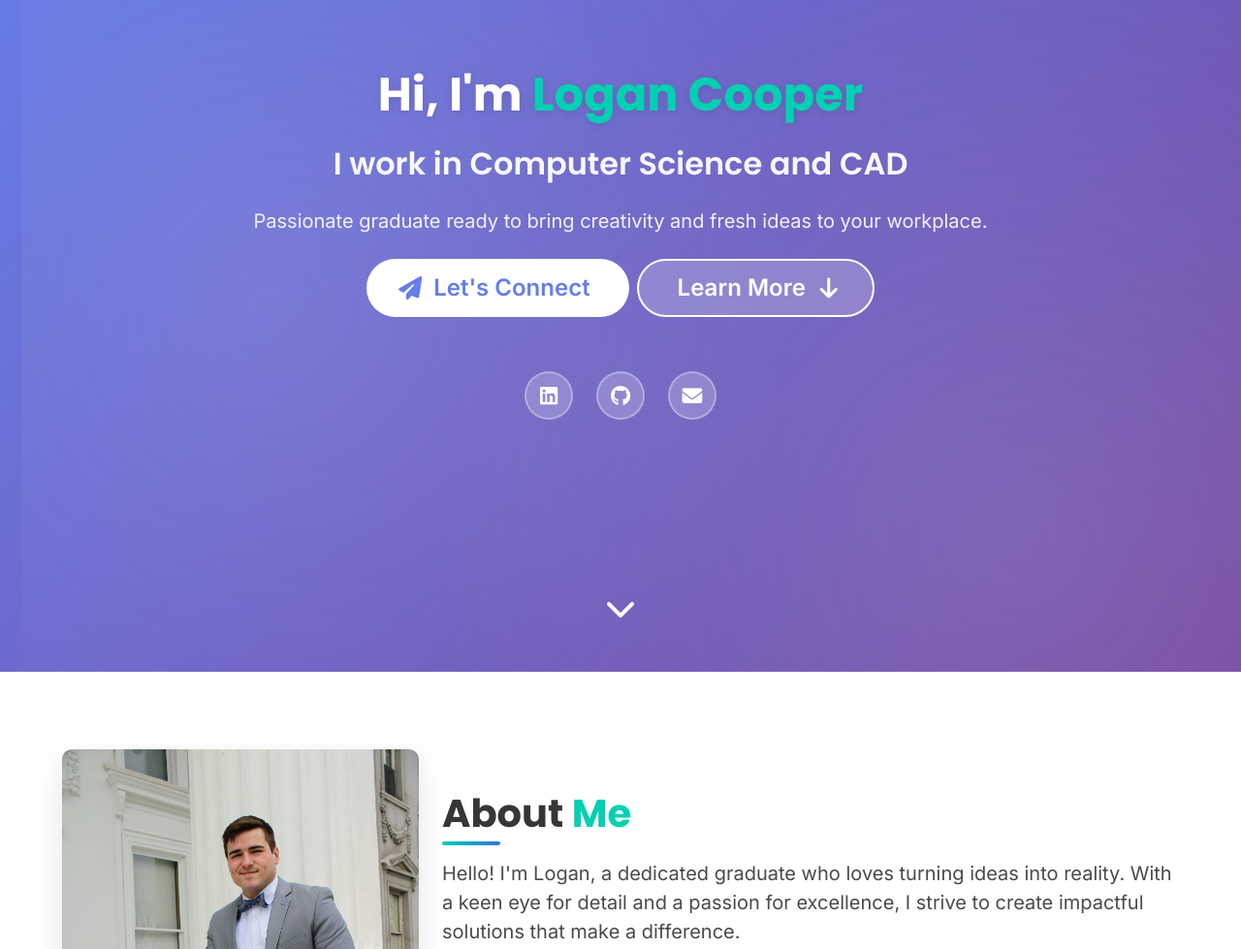
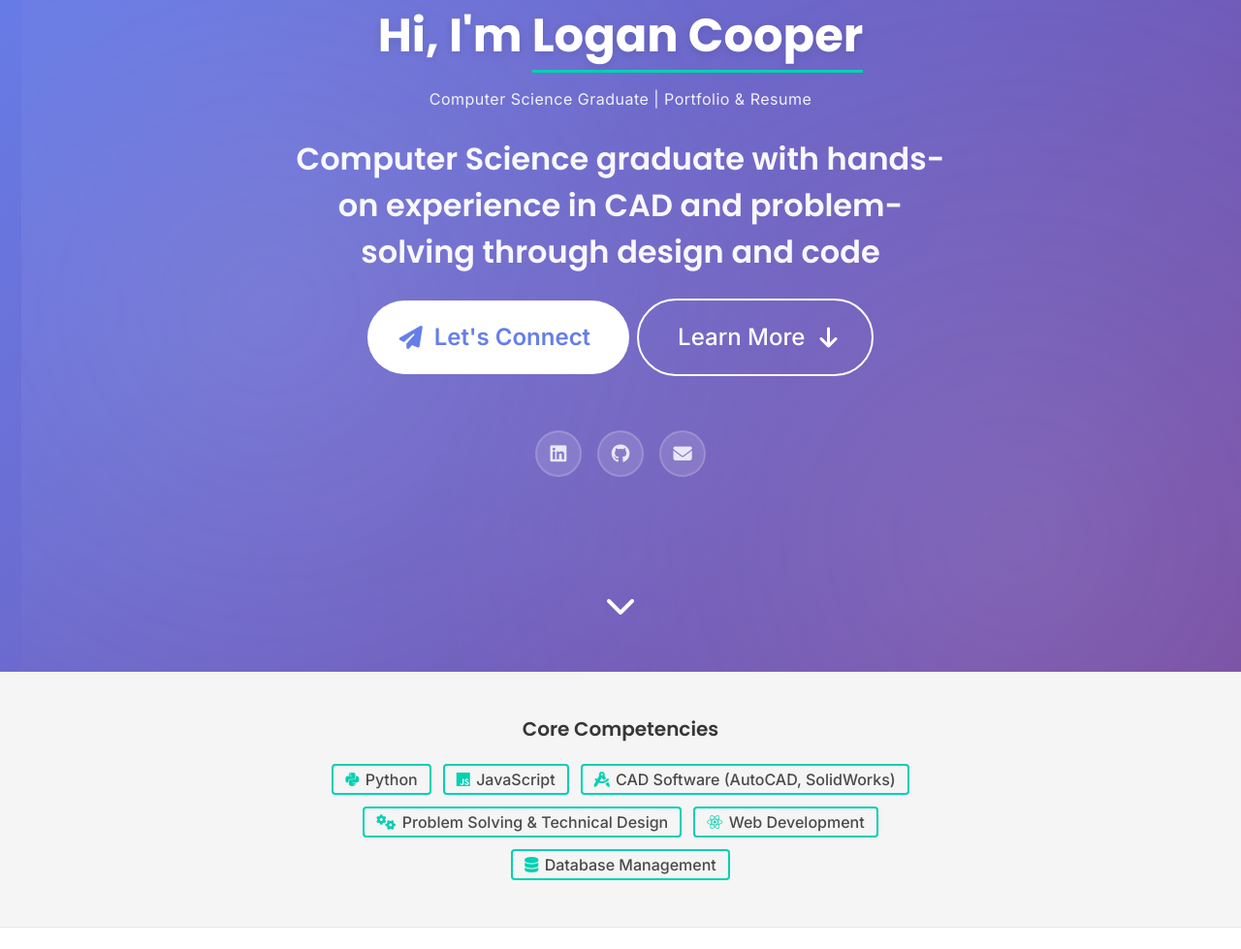
Before and after one commit to LoganCoop/logan-cooper-resume-website, a website: page public/index.html in a window 1280 px wide. Shown: the part 107-1086 px from the top of the page at 97% size. Drawn offline with nearby package versions, Linux system fonts and the light colour scheme.

Commit message:
Added upgrades

```diff
--- a/public/css/style.css
+++ b/public/css/style.css
@@ -18,16 +18,37 @@ body {
   font-family: 'Inter', sans-serif;
   color: var(--text-color);
   overflow-x: hidden;
+  font-size: 16px;
+  line-height: 1.7;
 }
 
 /* Typography */
 h1, h2, h3, h4, h5, h6 {
   font-family: 'Poppins', sans-serif;
+  color: white;
+  font-weight: 700;
+}
+
+.section h2, .section h3, .section h4 {
+  color: var(--dark-color);
+}
+
+p, .content {
+  line-height: 1.8;
+  font-weight: 300;
+  font-size: 0.95rem;
 }
 
 .highlight {
   color: var(--primary-color);
   position: relative;
+}
+
+.highlight-white {
+  color: white;
+  position: relative;
+  border-bottom: 3px solid var(--primary-color);
+  padding-bottom: 2px;
 }
 
 /* Navigation */
@@ -96,47 +117,63 @@ h1, h2, h3, h4, h5, h6 {
   color: white;
   font-size: 3.5rem;
   font-weight: 700;
-  margin-bottom: 1rem;
+  margin-bottom: 0.5rem;
   text-shadow: 0 2px 10px rgba(0, 0, 0, 0.1);
+}
+
+.hero-credential {
+  color: rgba(255, 255, 255, 0.85);
+  font-size: 1rem;
+  font-weight: 400;
+  margin-bottom: 1.5rem;
+  letter-spacing: 0.5px;
 }
 
 .hero-subtitle {
   color: rgba(255, 255, 255, 0.95);
-  font-weight: 400;
-  margin-bottom: 1.5rem;
+  font-weight: 300;
+  margin-bottom: 2rem;
+  line-height: 1.5;
+  max-width: 700px;
+  margin-left: auto;
+  margin-right: auto;
 }
 
 .hero p {
   color: rgba(255, 255, 255, 0.9);
 }
 
-.hero .button.is-primary {
+.hero .button.is-primary, .btn-primary {
   background: white;
   color: var(--gradient-start);
   border: none;
   font-weight: 600;
-  padding: 1.5rem 2.5rem;
+  padding: 1.25rem 2.5rem;
+  height: auto;
   transition: var(--transition);
 }
 
-.hero .button.is-primary:hover {
+.hero .button.is-primary:hover, .btn-primary:hover {
   transform: translateY(-3px);
   box-shadow: 0 10px 25px rgba(0, 0, 0, 0.2);
+  background: white;
+  color: var(--gradient-start);
 }
 
-.hero .button.is-light {
-  background: rgba(255, 255, 255, 0.2);
+.hero .button.is-outlined-white, .btn-secondary {
+  background: transparent;
   color: white;
   border: 2px solid white;
-  backdrop-filter: blur(10px);
-  font-weight: 600;
-  padding: 1.5rem 2.5rem;
+  font-weight: 500;
+  padding: 1.25rem 2.5rem;
+  height: auto;
   transition: var(--transition);
 }
 
-.hero .button.is-light:hover {
-  background: white;
-  color: var(--gradient-start);
+.hero .button.is-outlined-white:hover, .btn-secondary:hover {
+  background: rgba(255, 255, 255, 0.1);
+  color: white;
+  border-color: white;
   transform: translateY(-3px);
 }
 
@@ -159,7 +196,7 @@ h1, h2, h3, h4, h5, h6 {
 /* Social Links */
 .social-links {
   display: flex;
-  gap: 1.5rem;
+  gap: 1rem;
   justify-content: center;
   align-items: center;
 }
@@ -168,22 +205,25 @@ h1, h2, h3, h4, h5, h6 {
   display: inline-flex;
   align-items: center;
   justify-content: center;
-  width: 50px;
-  height: 50px;
-  background: rgba(255, 255, 255, 0.2);
+  width: 48px;
+  height: 48px;
+  background: rgba(255, 255, 255, 0.15);
   backdrop-filter: blur(10px);
   border-radius: 50%;
   color: white;
-  font-size: 1.3rem;
+  font-size: 1.2rem;
   transition: var(--transition);
-  border: 2px solid rgba(255, 255, 255, 0.3);
+  border: 2px solid rgba(255, 255, 255, 0.2);
+  opacity: 0.85;
 }
 
 .social-link:hover {
-  background: white;
-  color: var(--primary-color);
-  transform: translateY(-5px) scale(1.1);
-  box-shadow: 0 10px 25px rgba(0, 0, 0, 0.2);
+  background: rgba(255, 255, 255, 0.25);
+  color: white;
+  transform: translateY(-3px) scale(1.05);
+  box-shadow: 0 8px 20px rgba(0, 0, 0, 0.15);
+  opacity: 1;
+  border-color: rgba(255, 255, 255, 0.4);
 }
 
 #contact .social-link {
@@ -227,11 +267,62 @@ h1, h2, h3, h4, h5, h6 {
   padding: 5rem 1.5rem;
 }
 
+.skills-snapshot {
+  padding: 3rem 1.5rem;
+  background: var(--light-color);
+  border-bottom: 1px solid #e8e8e8;
+}
+
+.skills-snapshot .title {
+  color: var(--dark-color);
+  font-weight: 600;
+  font-size: 1.25rem;
+}
+
+.skill-tags {
+  display: flex;
+  flex-wrap: wrap;
+  gap: 0.75rem;
+  justify-content: center;
+  align-items: center;
+}
+
+.skill-tag {
+  background: white;
+  color: var(--dark-color);
+  border: 2px solid var(--primary-color);
+  padding: 0.6rem 1rem;
+  font-weight: 500;
+  font-size: 0.9rem;
+  transition: var(--transition);
+}
+
+.skill-tag i {
+  color: var(--primary-color);
+  margin-right: 0.4rem;
+}
+
+.skill-tag:hover {
+  background: var(--primary-color);
+  color: white;
+  transform: translateY(-2px);
+  box-shadow: 0 4px 12px rgba(0, 209, 178, 0.3);
+}
+
+.skill-tag:hover i {
+  color: white;
+}
+
 .section-title {
   font-weight: 700;
   margin-bottom: 3rem;
   position: relative;
   display: inline-block;
+  color: var(--dark-color);
+}
+
+.section-title .highlight {
+  color: var(--primary-color);
 }
 
 .section-title::after {
@@ -483,6 +574,10 @@ h1, h2, h3, h4, h5, h6 {
   .timeline {
     margin-left: 10px;
   }
+
+  .section {
+    padding: 4rem 1.5rem;
+  }
 }
 
 @media screen and (max-width: 768px) {
@@ -490,12 +585,29 @@ h1, h2, h3, h4, h5, h6 {
     font-size: 2rem;
   }
 
+  .hero-subtitle {
+    font-size: 1.2rem;
+  }
+
   .section {
-    padding: 3rem 1.5rem;
+    padding: 3.5rem 1.5rem;
+  }
+
+  .skills-snapshot {
+    padding: 2.5rem 1.5rem;
+  }
+
+  .skill-tags {
+    gap: 0.5rem;
+  }
+
+  .skill-tag {
+    font-size: 0.85rem;
+    padding: 0.5rem 0.8rem;
   }
 
   .social-links {
-    gap: 1rem;
+    gap: 0.9rem;
   }
 
   .social-link {
@@ -506,6 +618,25 @@ h1, h2, h3, h4, h5, h6 {
 
   .contact-form-box {
     padding: 1.5rem;
+  }
+
+  /* Add more vertical spacing between sections on mobile */
+  #about, #experience, #skills, #contact {
+    padding-top: 4rem;
+    padding-bottom: 4rem;
+  }
+
+  p, .content {
+    margin-bottom: 1.5rem;
+  }
+
+  .buttons {
+    margin-top: 2rem;
+  }
+
+  .btn-primary, .btn-secondary {
+    padding: 1rem 2rem;
+    font-size: 0.95rem;
   }
 }
 
--- a/public/index.html
+++ b/public/index.html
@@ -65,20 +65,18 @@
           <div class="column is-12">
             <div class="hero-content fade-in">
               <h1 class="title is-1 is-spaced hero-title">
-                Hi, I'm <span class="highlight">Logan Cooper</span>
+                Hi, I'm <span class="highlight-white">Logan Cooper</span>
               </h1>
+              <p class="hero-credential">Computer Science Graduate | Portfolio & Resume</p>
               <h2 class="subtitle is-3 hero-subtitle">
-                I work in Computer Science and CAD
+                Computer Science graduate with hands-on experience in CAD and problem-solving through design and code
               </h2>
-              <p class="is-size-5 mb-5">
-                Passionate graduate ready to bring creativity and fresh ideas to your workplace.
-              </p>
               <div class="buttons is-centered">
-                <a class="button is-primary is-large is-rounded" href="#contact">
+                <a class="button is-primary is-large is-rounded btn-primary" href="#contact">
                   <span class="icon"><i class="fas fa-paper-plane"></i></span>
                   <span>Let's Connect</span>
                 </a>
-                <a class="button is-light is-large is-rounded" href="#about">
+                <a class="button is-outlined-white is-large is-rounded btn-secondary" href="#about">
                   <span>Learn More</span>
                   <span class="icon"><i class="fas fa-arrow-down"></i></span>
                 </a>
@@ -108,6 +106,25 @@
         <a href="#about" class="scroll-down">
           <i class="fas fa-chevron-down fa-2x"></i>
         </a>
+      </div>
+    </div>
+  </section>
+
+  <!-- Skills Snapshot Section -->
+  <section class="section skills-snapshot">
+    <div class="container">
+      <h2 class="title is-4 has-text-centered mb-5">Core Competencies</h2>
+      <div class="columns is-centered">
+        <div class="column is-8">
+          <div class="skill-tags has-text-centered">
+            <span class="tag is-medium skill-tag"><i class="fab fa-python"></i> Python</span>
+            <span class="tag is-medium skill-tag"><i class="fab fa-js"></i> JavaScript</span>
+            <span class="tag is-medium skill-tag"><i class="fas fa-drafting-compass"></i> CAD Software (AutoCAD, SolidWorks)</span>
+            <span class="tag is-medium skill-tag"><i class="fas fa-cogs"></i> Problem Solving & Technical Design</span>
+            <span class="tag is-medium skill-tag"><i class="fab fa-react"></i> Web Development</span>
+            <span class="tag is-medium skill-tag"><i class="fas fa-database"></i> Database Management</span>
+          </div>
+        </div>
       </div>
     </div>
   </section>
```
